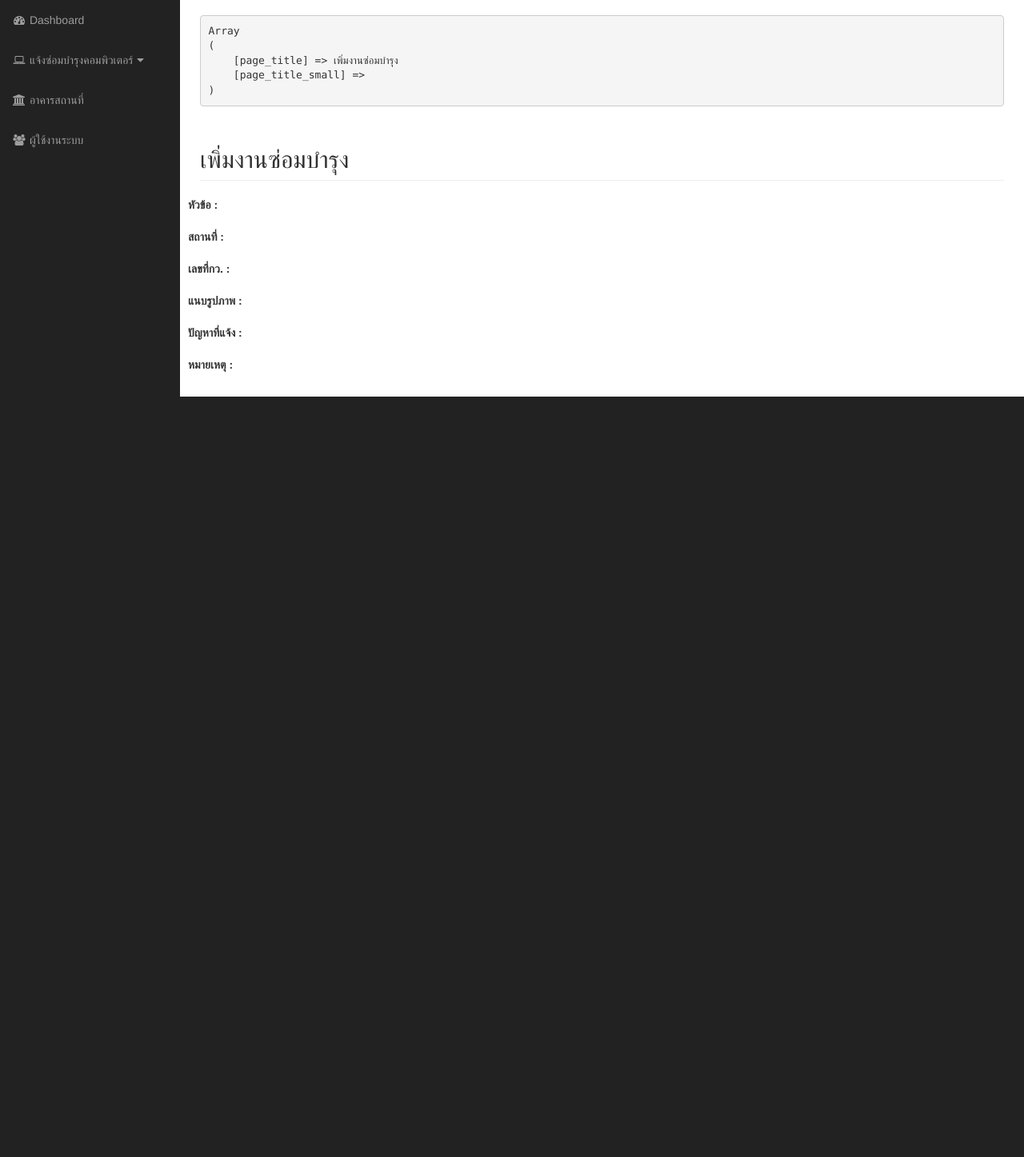
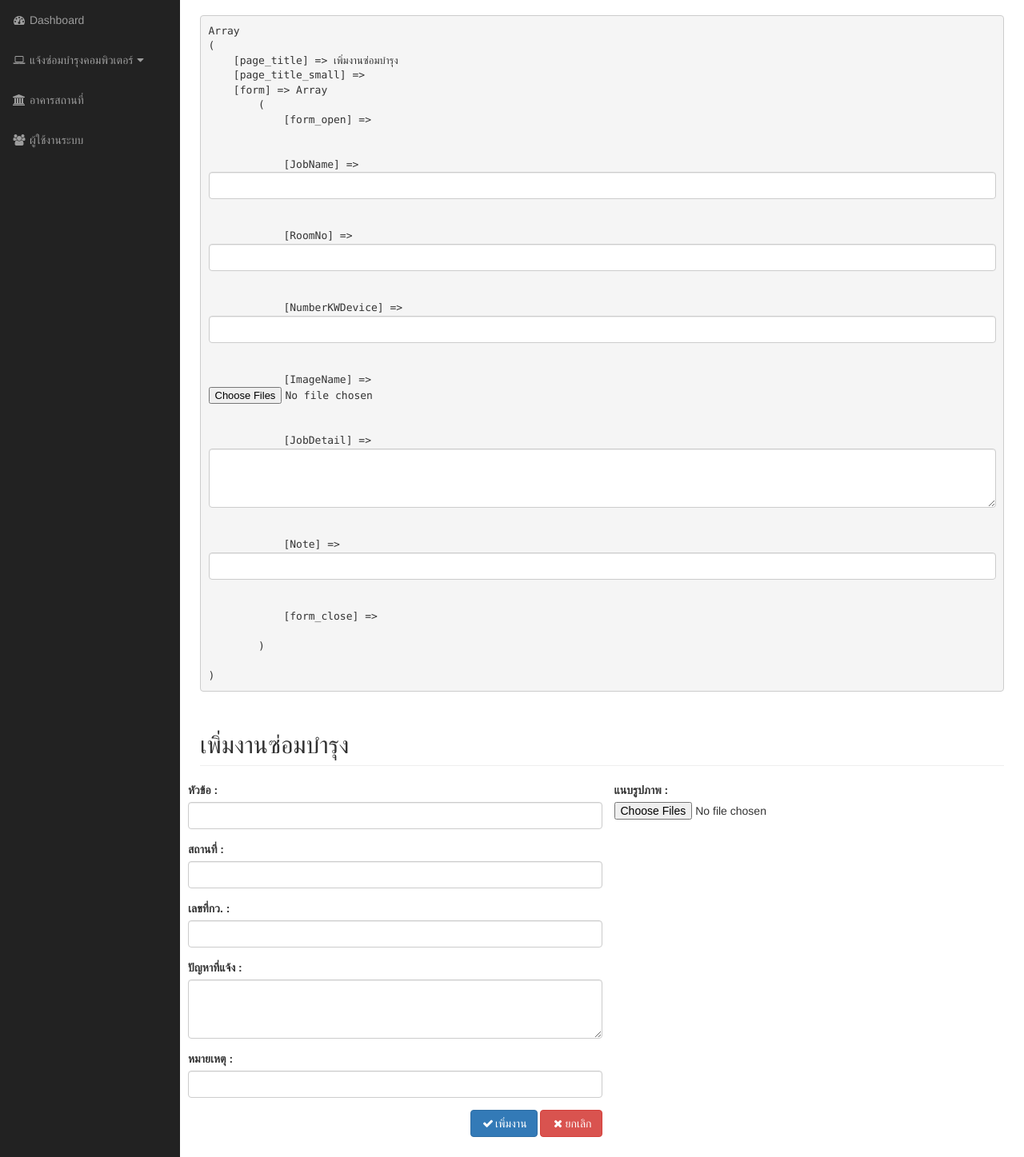
Before and after one commit to VoRDKW/kw_smart_admin, a CodeIgniter app: page /kw_smart/index.php/maintenance/add in a window 1280 px wide. Shown: the part 51-1498 px from the top of the page at 80% size. Before the commit the page ends 547 px from the top, so only its background shows below. Run offline with CodeIgniter, Linux system fonts and the light colour scheme; grey boxes labelled with a size stand in for pictures from a placeholder-image service; data that the repository does not hold is empty; some libraries are stand-ins or nearby versions.

Commit message:
Something
หน้า job

```diff
--- a/application/controllers/maintenance.php
+++ b/application/controllers/maintenance.php
@@ -33,7 +33,7 @@ class maintenance extends CI_Controller {
         $data = array(
             'page_title' => 'เพิ่มงานซ่อมบำรุง',
             'page_title_small' => '',
-                //'form' => $this->m_station->set_form_edit($rcode, $vtid),
+                'form' => $this->maintenancemodel->set_form_add(),
                 //'previous_page' => 'route/time/' . $rcode . '/' . $vtid,
                 //'next_page' => 'fares/add/' . $rcode . '/' . $vtid,
         );
--- a/application/models/MaintenanceModel.php
+++ b/application/models/MaintenanceModel.php
@@ -5,7 +5,7 @@ if (!defined('BASEPATH'))
 
 Class MaintenanceModel extends CI_Model {
 
-    public function set_form_add_maintenace() {
+    public function set_form_add() {
         $i_JobName = array(
             'name' => 'JobName',
             'value' => set_value('JobName'),
@@ -29,12 +29,15 @@ Class MaintenanceModel extends CI_Model {
             'type' => 'file',
             'value' => set_value('ImageName'),
             'placeholder' => '',
-            'class' => ''
+            'class' => '',
+            'id' => 'files',
+            'multiple' => 'multiple'
         );
         $i_JobDetail = array(
             'name' => 'JobDetail',
             'value' => set_value('JobDetail'),
             'placeholder' => '',
+            'rows' => '3',
             'class' => 'form-control'
         );
         $i_Note = array(
@@ -53,13 +56,28 @@ Class MaintenanceModel extends CI_Model {
             'Note' => form_input($i_Note),
             'form_close' => form_close(),
         );
+
+        return $form_add;
     }
 
-    public function set_form_edit_maintenace($JobID) {
+    public function set_form_edit($data) {
 
+//        $i_Destination = array(
+//            'name' => 'Destination',
+//            'placeholder' => 'ปลายทาง',
+//            'readonly' => '',
+//            'class' => 'form-control text-center',
+//            'value' => $desination
+//        );
+
+        $form_edit = array(
+            'form' => form_open('user/edit/', array('class' => 'form-horizontal', 'id' => 'form_user')),
+        );
+
+        return $form_edit;
     }
 
-    public function get_post_form_maintenace() {
+    public function get_post_form() {
         $form_data = array(
             "JobName" => $this->input->post('JobName'),
             "RoomNo" => $this->input->post('RoomNo'),
@@ -78,6 +96,8 @@ Class MaintenanceModel extends CI_Model {
         $this->form_validation->set_rules('ImageName', 'รูปภาพ', 'trim|required');
         $this->form_validation->set_rules('JobDetail', 'ปัญหาที่แจ้ง', 'trim|required');
         $this->form_validation->set_rules('Note', 'หมายเหตุ', 'trim|required');
+
+        return TRUE;
     }
 
 }
--- a/application/views/maintenance/maintenance_form_view.php
+++ b/application/views/maintenance/maintenance_form_view.php
@@ -12,7 +12,7 @@
         </div>
     </div>
     <div class="row">
-        <div class="col-md-12">
+        <div class="col-md-6">
             <form class="form-horizontal">
                 <div class="form-group">
                     <label>หัวข้อ :</label>
@@ -30,11 +30,6 @@
                     <?php echo form_error('NumberKWDevice', '<font color="error">', '</font>'); ?>
                 </div>
                 <div class="form-group">
-                    <label>แนบรูปภาพ :</label>
-                    <?= $form['ImageName'] ?>
-                    <?php echo form_error('ImageName', '<font color="error">', '</font>'); ?>
-                </div>
-                <div class="form-group">
                     <label>ปัญหาที่แจ้ง :</label>
                     <?= $form['JobDetail'] ?>
                     <?php echo form_error('JobDetail', '<font color="error">', '</font>'); ?>
@@ -44,7 +39,34 @@
                     <?= $form['Note'] ?>
                     <?php echo form_error('Note', '<font color="error">', '</font>'); ?>
                 </div>
+                <div class="form-group right">
+                    <button class="btn btn-primary" type="submit"><i class="fa fa-fw fa-check"></i>เพิ่มงาน</button>
+                    <button class="btn btn-danger" type="reset"><i class="fa fa-fw fa-times"></i>ยกเลิก</button>
+                </div>
+            </form>
+        </div>
+        <div class="col-md-6"
+             <form class="form-horizontal">
+                <div class="form-group">
+                    <label>แนบรูปภาพ :</label>
+                    <?= $form['ImageName'] ?>
+                    <?php echo form_error('ImageName', '<font color="error">', '</font>'); ?>
+                </div>
+                <img id="image"class="img-responsive"/>
             </form>
         </div>
     </div>
 </div>
+<script>
+    document.getElementById("files").onchange = function () {
+        var reader = new FileReader();
+
+        reader.onload = function (e) {
+            // get loaded data and render thumbnail.
+            document.getElementById("image").src = e.target.result;
+        };
+
+        // read the image file as a data URL.
+        reader.readAsDataURL(this.files[0]);
+    };
+</script>
```
Also changed, not shown: application/views/maintenance/maintenance_view.php (+12 -2 lines).
